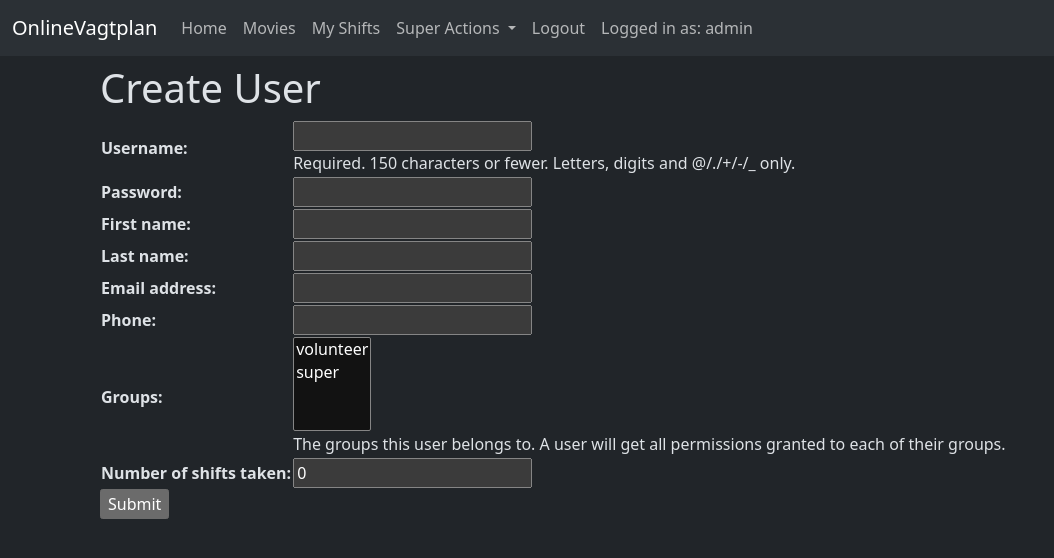
After one commit to Suiziide/OnlineVagtplan, a Django app: page /create_user/ in a window 1280 px wide. The commit adds this page. Shown: the top 558 px of the page, without its empty margins (0-1054 px from the left). Run offline with Django 4.2, Linux system fonts and the light colour scheme; a user stored in the database is signed in.

Commit message:
complete ish

```diff
--- a/shiftbooker/forms.py
+++ b/shiftbooker/forms.py
@@ -1 +1,73 @@
-from django import forms
+from django.forms import (
+    ModelForm,
+    ValidationError,
+    DateInput,
+    PasswordInput,
+    EmailField,
+)
+from django.utils.translation import gettext_lazy as _
+from django.utils import timezone
+from shiftbooker.models import Movie
+from django.contrib.auth import get_user_model
+
+
+class DateInput(DateInput):
+    input_type = "date"
+
+
+# class EmailInput(EmailField):
+#    input_type = "email"
+
+
+class CreateUserForm(ModelForm):
+    def clean(self):
+        data = super().clean()
+        if not (data["phone"]).isdigit() or len(data["phone"]) != 8:
+            raise ValidationError(
+                ("Invalid Input - Phone Number Must Consist of 8 Digits")
+            )
+        return data
+
+    class Meta:
+        model = get_user_model()
+
+        fields = [
+            "username",
+            "password",
+            "first_name",
+            "last_name",
+            "email",
+            "phone",
+            "groups",
+            "shifts_taken",
+        ]
+        widgets = {
+            "password": PasswordInput(),
+            # "email": EmailInput()
+        }
+
+
+class CreateShowForm(ModelForm):
+    def clean(self):
+        data = super().clean()  # ???
+
+        # Check if a date is not in the past.
+        if data["date"] < timezone.now():
+            raise ValidationError(("Invalid Input - date must not be in the past"))
+
+        # Check if duration is positive
+        if data["duration"] < 0:
+            raise ValidationError(("Invalid Input - duration must non-negative"))
+
+        return data
+
+    class Meta:
+        model = Movie
+        fields = "__all__"
+        labels = {
+            "title": _("Title of Movie"),
+            "date": _("Date and Time of Showstart"),
+            "duration": _("Duration of Show"),
+            "poster": _("Image for Movie-Poster (optional)"),
+        }
+        widgets = {"date": DateInput()}
--- a/shiftbooker/models.py
+++ b/shiftbooker/models.py
@@ -12,11 +12,10 @@ class CustomUserManager(UserManager):
     def get_by_natural_key(self, username):
         return self.get(username__iexact=username)
 
-    # def create_user()???
-    # def create_superuser()???
-
 
 class User(AbstractUser):
+    """Class representing a user"""
+
     registered = models.DateField(
         ("Registration Date"), auto_now=False, auto_now_add=True
     )
@@ -37,7 +36,6 @@ class Movie(models.Model):
     """Class representing a movie"""
 
     title = models.CharField(max_length=200)
-
     date = models.DateTimeField()
     duration = models.IntegerField()
     poster = models.ImageField(
--- a/shiftbooker/urls.py
+++ b/shiftbooker/urls.py
@@ -23,4 +23,6 @@ urlpatterns = [
         name="remove_user_from_shift",
     ),
     path("accounts/", include("django.contrib.auth.urls")),
+    path("create_user/", views.create_user, name="create-user"),
+    path("create_show/", views.create_show, name="create-show"),
 ]
--- a/shiftbooker/views.py
+++ b/shiftbooker/views.py
@@ -1,5 +1,6 @@
 from django.shortcuts import get_object_or_404, redirect
 from .models import Shift, Movie
+from .forms import CreateUserForm, CreateShowForm
 from django.shortcuts import render
 from django.views import generic
 from django.contrib import messages
@@ -61,6 +62,59 @@ def remove_user_from_shift(request, shift_id):
     return redirect(shift.movie.get_absolute_url())
 
 
+@login_required
+@permission_required("shiftbooker.can_view_users_shifts")
+def create_user(request):
+    if request.method == "POST":
+        form = CreateUserForm(request.POST)
+
+        if form.is_valid():
+            data = form.cleaned_data
+            get_user_model().objects.create_user(
+                username=data["username"],
+                phone=data["phone"],
+                password=data["password"],
+            )
+
+            return redirect("volunteers")
+
+    else:
+        form = CreateUserForm()
+
+    context = {
+        "form": form,
+    }
+
+    return render(request, "shiftbooker/create_user.html", context)
+
+
+@login_required
+@permission_required("shiftbooker.can_view_users_shifts")
+def create_show(request):
+    if request.method == "POST":
+        form = CreateShowForm(request.POST)
+
+        if form.is_valid():
+            data = form.cleaned_data
+            Movie.objects.create(
+                title=data["title"],
+                date=data["date"],
+                duration=data["duration"],
+                poster=data["poster"],
+            )
+
+            return redirect("movies")
+
+    else:
+        form = CreateShowForm()
+
+    context = {
+        "form": form,
+    }
+
+    return render(request, "shiftbooker/create_show.html", context)
+
+
 class MovieListView(LoginRequiredMixin, generic.ListView):
     model = Movie
 
--- a/templates/base.html
+++ b/templates/base.html
@@ -20,10 +20,10 @@
         <nav class="navbar navbar-expand-lg bg-body-tertiary">
             <div class="container-fluid">
                 <a class="navbar-brand" href="{% url 'index' %}">OnlineVagtplan</a>
-                <button class="navbar-toggler" type="button" data-bs-toggle="collapse" data-bs-target="#navbarNav" aria-controls="navbarNav" aria-expanded="false" aria-label="Toggle navigation">
+                <button class="navbar-toggler" type="button" data-bs-toggle="collapse" data-bs-target="#navbarNavDropdown" aria-controls="navbarNavDropdown" aria-expanded="false" aria-label="Toggle navigation">
                 <span class="navbar-toggler-icon"></span>
                 </button>
-                <div class="collapse navbar-collapse" id="navbarNav">
+                <div class="collapse navbar-collapse" id="navbarNavDropdown">
                 <ul class="navbar-nav">
                     <li class="nav-item">
                     <a class="nav-link" aria-current="page" href="{% url 'index' %}">Home</a>
@@ -31,25 +31,25 @@
                     <li class="nav-item">
                     <a class="nav-link" href="{% url 'movies' %}">Movies</a>
                     </li>
+                    <li class="nav-item">
+                    <a class="nav-link" href="{% url 'volunteer-detail' pk=user.id %}">My Shifts</a>
                     {% if perms.shiftbooker.can_view_users_shifts %}
-                    <li class="nav-item">
-                    <a class="nav-link" href="{% url 'volunteers' %}">Volunteers</a>
+                    <li class="nav-item dropdown">
+                    <a class="nav-link dropdown-toggle" href="#" role="button" data-bs-toggle="dropdown" aria-expanded="false">
+                    Super Actions
+                    </a>
+                    <ul class="dropdown-menu">
+                    <li><a class="dropdown-item" href="{% url 'volunteers' %}">Volunteers</a></li>
+                    <li><a class="dropdown-item" href="{% url 'create-user' %}">Create User</a></li>
+                    <li><a class="dropdown-item" href="{% url 'create-show' %}">Create Show</a></li>
+                    </ul>
                     </li>
                     {% endif %}
-                    <li class="nav-item">
-                    <a class="nav-link" href="{% url 'volunteer-detail' pk=user.id %}">My Shifts</a>
-
-
-                    </li>
-                    <li class="nav-item">
-                    <a class="nav-link" href="#" onclick="alert('There IS no settings')">Settings </a>
-                    </li>
                     {% if user.is_authenticated %}
                     <li class="nav-item"><a class="nav-link" href="{% url 'logout' %}?next={{ request.path }}">Logout</a></li>
                     <li class="nav-item">
                     <a class="nav-link" href="#">Logged in as: {{ user.get_username }}</a>
                     </li>
-
                     {% endif %}
                 </ul>
                 </div>
@@ -72,7 +72,7 @@
     </footer>
     </div>
 
-
+<script src="https://cdn.jsdelivr.net/npm/bootstrap@5.3.2/dist/js/bootstrap.bundle.min.js" integrity="sha384-C6RzsynM9kWDrMNeT87bh95OGNyZPhcTNXj1NW7RuBCsyN/o0jlpcV8Qyq46cDfL" crossorigin="anonymous"></script>
 </body>
 
 </html>
--- /dev/null
+++ b/templates/shiftbooker/create_user.html
@@ -0,0 +1,12 @@
+{% extends "base.html" %}
+
+{% block content %}
+  <h1>Create User</h1>
+  <form action="" method="post">
+    {% csrf_token %}
+    <table>
+    {{ form.as_table }}
+    </table>
+    <input type="submit" value="Submit">
+  </form>
+{% endblock %}
--- a/templates/shiftbooker/shift_detail.html
+++ b/templates/shiftbooker/shift_detail.html
@@ -15,9 +15,9 @@
         {% if perms.shiftbooker.can_view_users_shifts %}
             <form action="{% url 'sign_up_for_shift' shift.id %}" method="post">
                 {% csrf_token %}
-                <div class="form-group">
+                <div class="form-group text-center">
                     <label for="user_select">Select a user:</label>
-                    <select class="form-control" id="user_select" name="selected_user">
+                    <select class="form-control w-25 mx-auto m-3" id="user_select" name="selected_user">
                         {% for user in user_list %}
                             <option value="{{ user.id }}">{{ user.username }}</option>
                         {% endfor %}
--- a/templates/shiftbooker/volunteer_detail.html
+++ b/templates/shiftbooker/volunteer_detail.html
@@ -19,7 +19,7 @@
           <p class="card-text" style="margin-bottom:0px"><strong>Movie:</strong> {{ shift.movie }}</p>
           <p class="card-text" style="margin-bottom:0px"><strong>User:</strong> {{ shift.user.username }}</p>
           <br>
-          <a href="{{ shift.get_absolute_url }}" class="btn btn-primary mt-auto">Details</a>
+          <a href="{{ shift.get_absolute_url }}" class="btn btn-primary mt-auto">Show Shift</a>
         </div>
       </div>
     </div>
--- a/templates/shiftbooker/volunteer_list.html
+++ b/templates/shiftbooker/volunteer_list.html
@@ -20,7 +20,7 @@
           {% endif %}
         </div>
         <br> <!-- very important don't -->
-          <a href="{{ volunteer.get_absolute_url }}" class="btn btn-primary mt-auto">Details</a>
+          <a href="{{ volunteer.get_absolute_url }}" class="btn btn-primary mt-auto">Shifts</a>
         </div>
     </div>
   </div>
```
Also changed, not shown: requirements.txt (added, +7 -0 lines), shiftbooker/tests.py (+4 -4 lines), templates/shiftbooker/create_show.html (added, +12 -0 lines), db.sqlite3, shiftbooker/migrations/0004_alter_user_managers_alter_user_phone.py (added), shiftbooker/migrations/0005_alter_user_phone.py (added).
